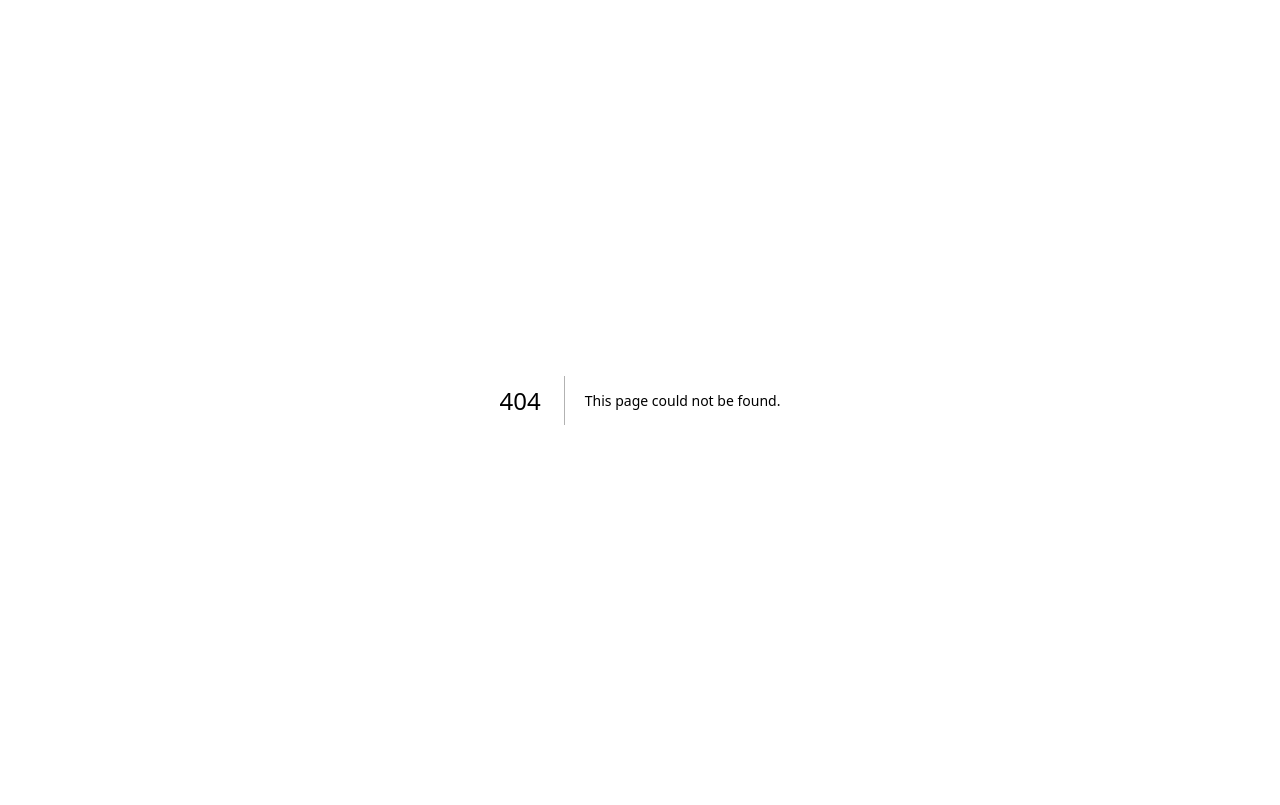
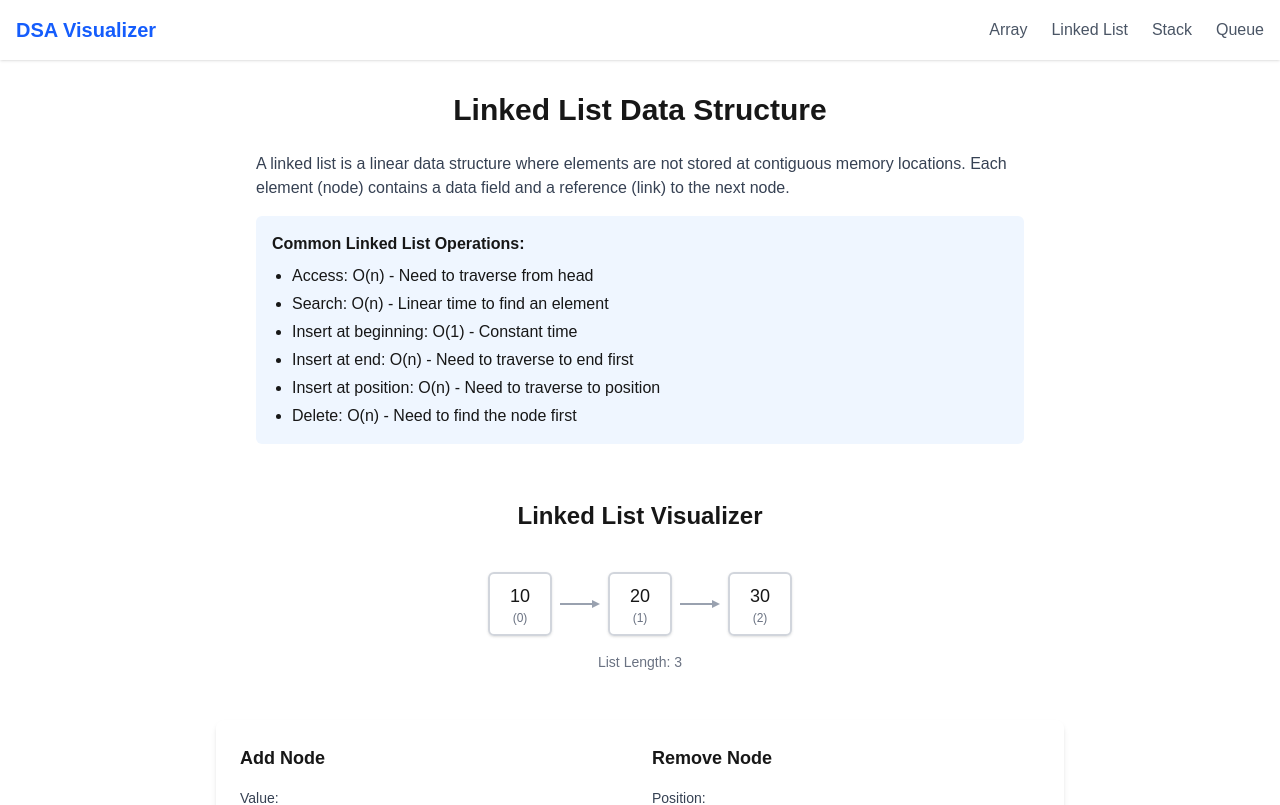
Before and after one commit to gael55x/DSA-Visualizer, a Next.js app in the folder dsa-visualizer/: page /linked-list in a window 1280 px wide. Before the commit this address had no page. Shown: the top 805 px of the page. Built offline with nearby package versions, Linux system fonts and the light colour scheme.

Commit message:
Added linked-list page

```diff
--- /dev/null
+++ b/dsa-visualizer/app/linked-list/page.tsx
@@ -0,0 +1,35 @@
+import Navbar from "../../components/Navbar";
+import LinkedListVisualizer from "../../components/visualizers/LinkedListVisualizer";
+import Footer from "../../components/Footer";
+
+export default function LinkedListPage() {
+  return (
+    <div className="min-h-screen flex flex-col">
+      <Navbar />
+      <main className="flex-grow py-8">
+        <div className="container mx-auto px-4">
+          <h1 className="text-3xl font-bold mb-6 text-center">Linked List Data Structure</h1>
+          <div className="mb-8 max-w-3xl mx-auto">
+            <p className="text-gray-700 mb-4">
+              A linked list is a linear data structure where elements are not stored at contiguous memory locations.
+              Each element (node) contains a data field and a reference (link) to the next node.
+            </p>
+            <div className="bg-blue-50 p-4 rounded-md">
+              <h3 className="font-semibold mb-2">Common Linked List Operations:</h3>
+              <ul className="list-disc pl-5 space-y-1">
+                <li>Access: O(n) - Need to traverse from head</li>
+                <li>Search: O(n) - Linear time to find an element</li>
+                <li>Insert at beginning: O(1) - Constant time</li>
+                <li>Insert at end: O(n) - Need to traverse to end first</li>
+                <li>Insert at position: O(n) - Need to traverse to position</li>
+                <li>Delete: O(n) - Need to find the node first</li>
+              </ul>
+            </div>
+          </div>
+          <LinkedListVisualizer />
+        </div>
+      </main>
+      <Footer />
+    </div>
+  );
+}
```
